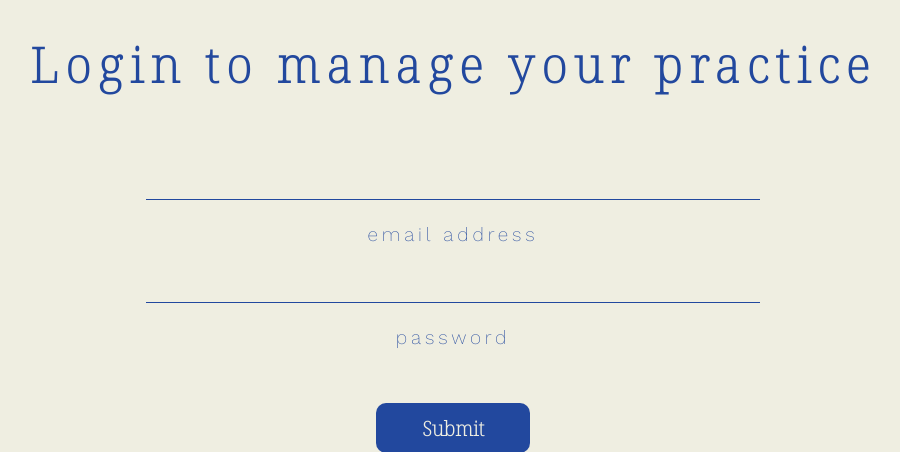
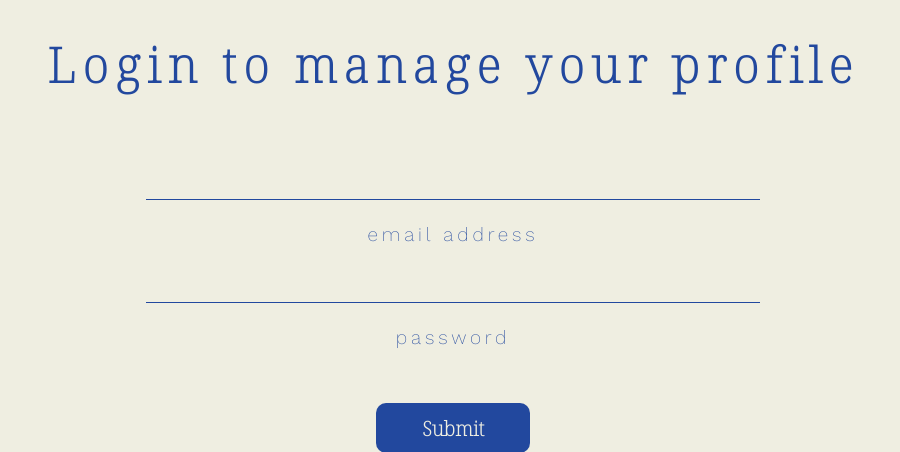
Before and after one commit to runningindos/Django_Project1.0, a Django app: page /login/ in a window 1280 px wide. Shown: the part 67-519 px from the top of the page, without its empty margins (187-1087 px from the left). Run offline with Django 5.2, Linux system fonts and the light colour scheme; some web fonts are replaced.

Commit message:
saved login.html, as I hadn't realised that it wasn't saved before my most recent commit

```diff
--- a/TheNaturalPath/naturalPath/templates/login.html
+++ b/TheNaturalPath/naturalPath/templates/login.html
@@ -1,11 +1,11 @@
 {% extends "base.html" %} {% block title %} Home {% endblock %}
 {% block content %}
 <div class="registerHeader">
-    <h1>Login to manage your practice</h1>
+    <h1>Login to manage your profile</h1>
 </div>
 
 <div class="formContainer">
-    <form class="registerForm" action="register/" method="post">
+    <form class="registerForm" action="login/" method="post">
 
         <input type="email" id="email" name="email" required>
         <label for="email">email address</label>
```
